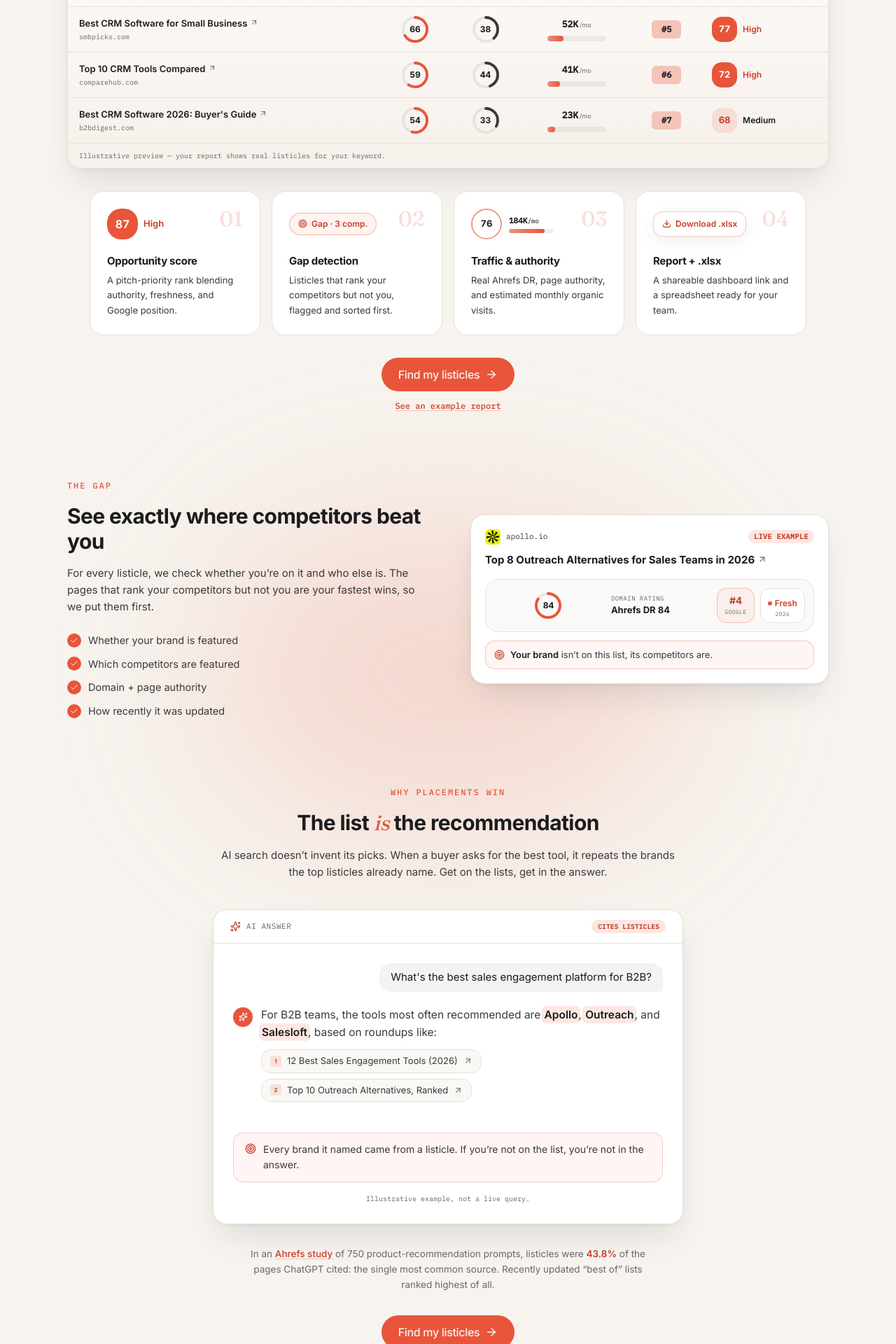
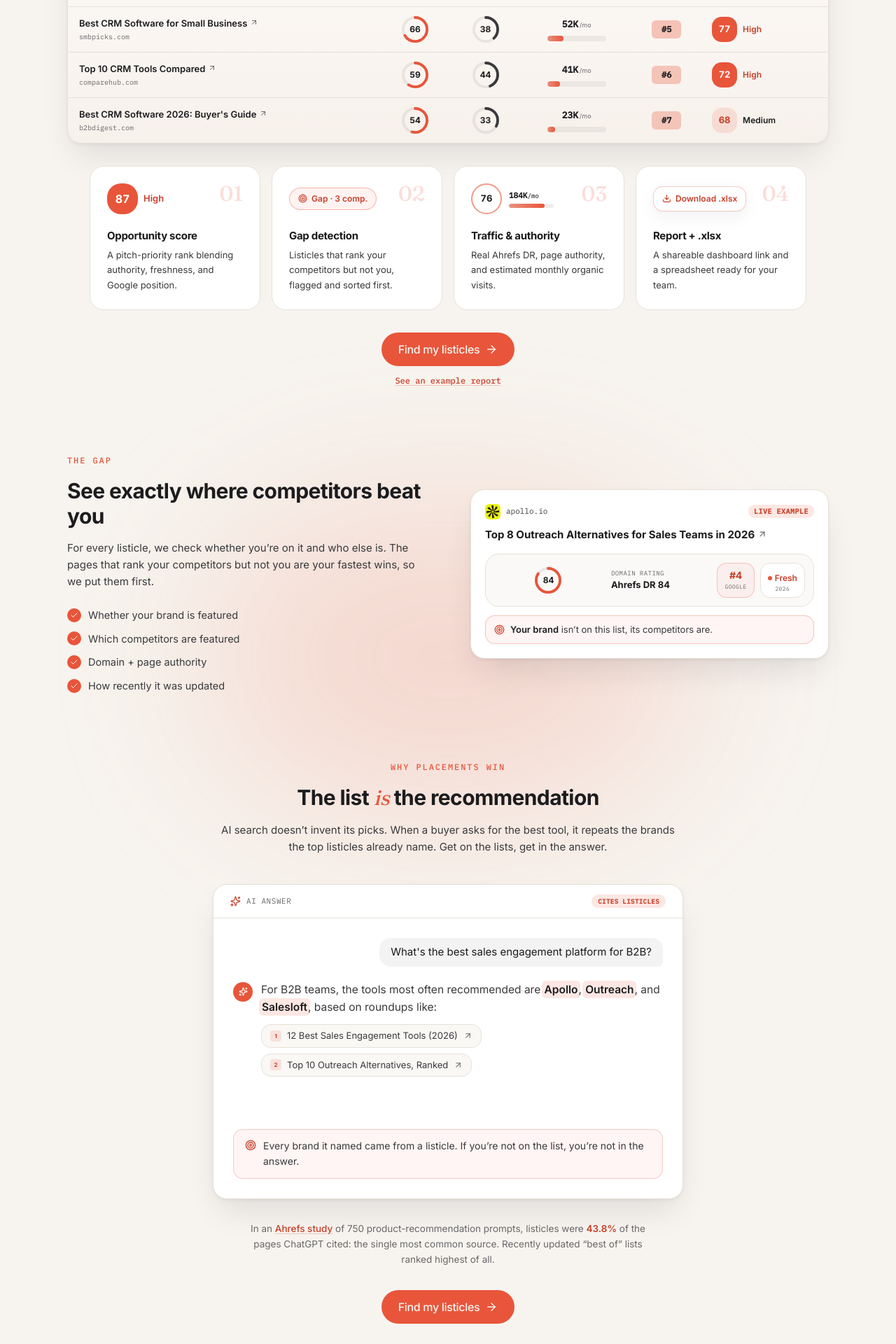
Before and after one commit to Sahin712/linkurst, a Next.js app: page /tools/listicle-finder in a window 1280 px wide. Shown: the part 2642-4562 px from the top of the page at 70% size. Built offline with nearby package versions, Linux system fonts and the light colour scheme.

Commit message:
Remove Illustrative example captions from Listicle Finder mockups
Dropped the 'Illustrative preview' footer on the report preview and the
'Illustrative example, not a live query' caption on the AI-answer demo.

Co-Authored-By: Claude Opus 4.8 <noreply@anthropic.com>

```diff
--- a/src/components/tools/ai-answer-demo.tsx
+++ b/src/components/tools/ai-answer-demo.tsx
@@ -209,11 +209,6 @@ export function AiAnswerDemo() {
           </div>
         )}
 
-        {phase === "done" && (
-          <p className="mt-4 text-center font-[family-name:var(--font-mono)] text-[10px] text-muted">
-            Illustrative example, not a live query.
-          </p>
-        )}
       </div>
     </div>
   );
--- a/src/components/tools/report-preview.tsx
+++ b/src/components/tools/report-preview.tsx
@@ -115,10 +115,6 @@ export function ReportPreview() {
           </tbody>
         </table>
       </div>
-
-      <p className="border-t border-border px-4 py-2.5 font-[family-name:var(--font-mono)] text-[10px] text-muted">
-        Illustrative preview — your report shows real listicles for your keyword.
-      </p>
     </div>
   );
 }
```
